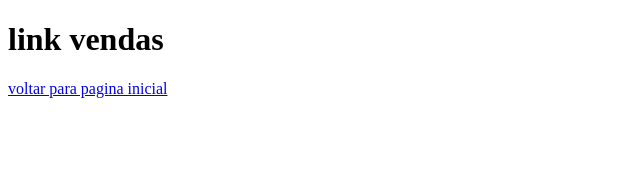
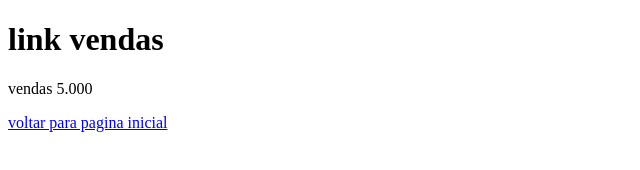
Before and after one commit to ftrovao/aulagithub, a plain HTML site: page vendaslink.html in a window 1280 px wide. Shown: the whole page, without its empty margins (0-640 px from the left). Drawn offline with Linux system fonts and the light colour scheme.

Commit message:
acrescentado valor das vendas

```diff
--- a/vendaslink.html
+++ b/vendaslink.html
@@ -8,6 +8,7 @@
 </head>
 <body>
     <h1>link vendas</h1>
+    <p>vendas 5.000</p>
     <a href="./index.html">voltar para pagina inicial</a>
 </body>
 </html>
```
